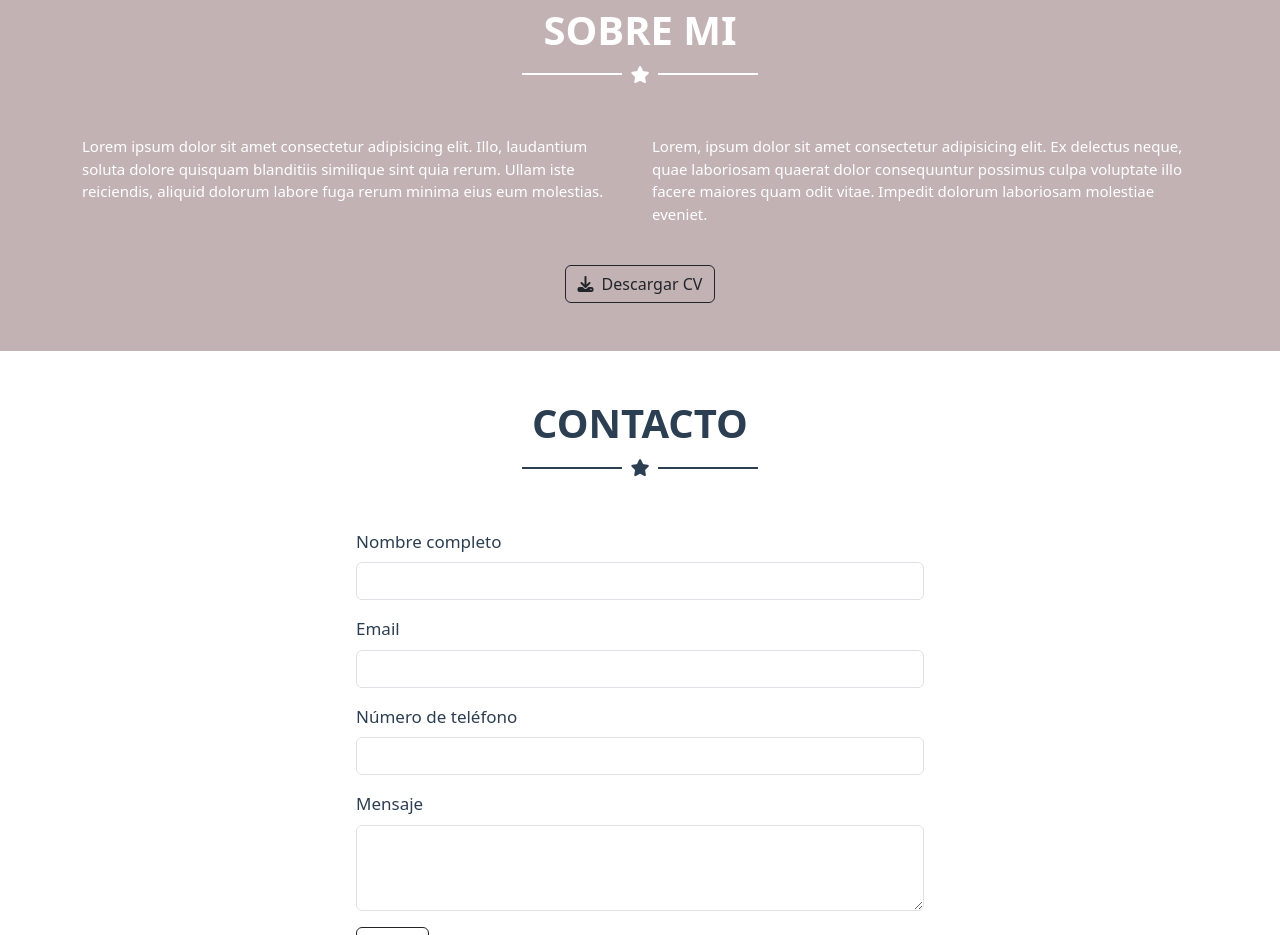
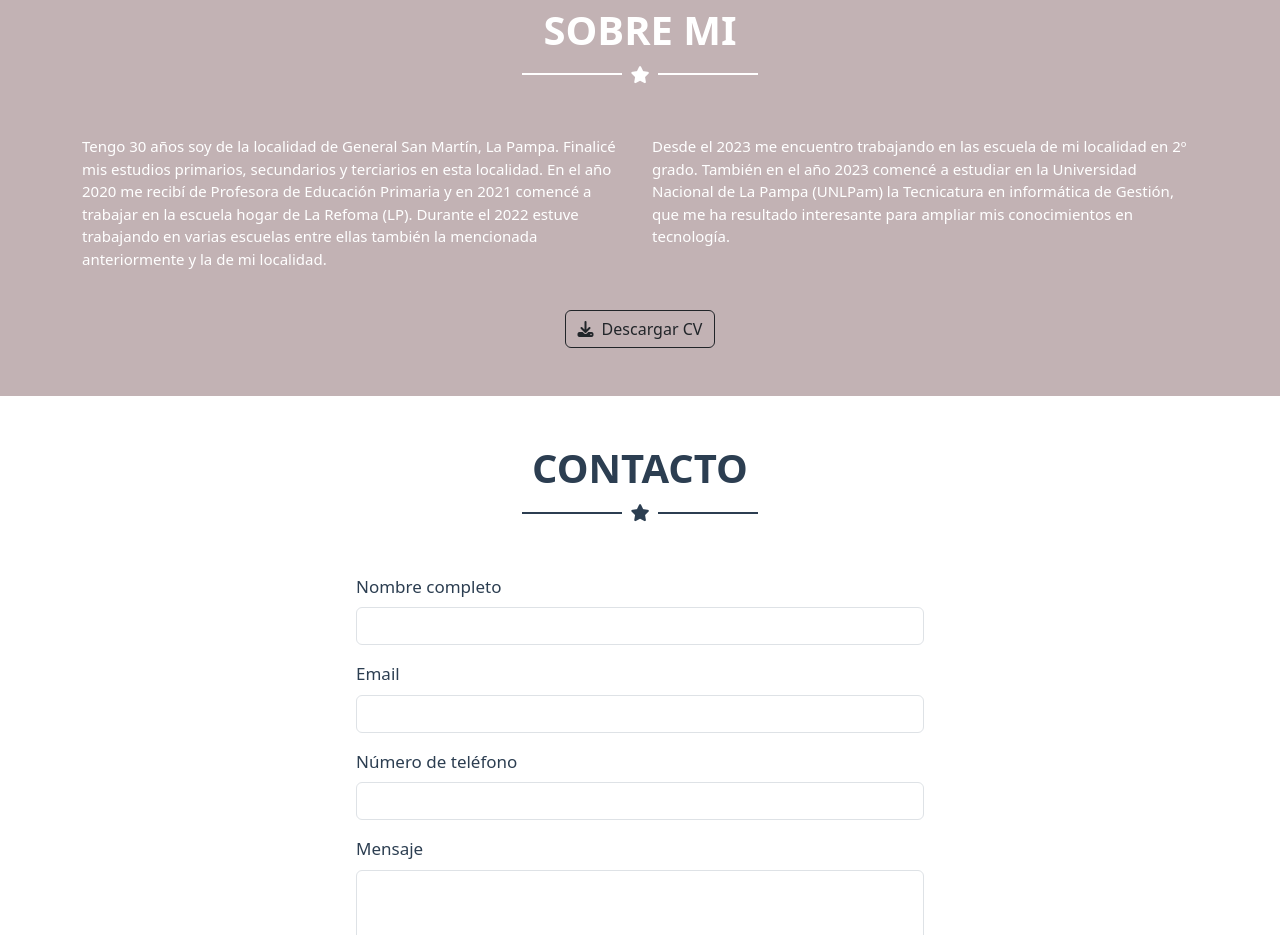
Before and after one commit to denisesalinas/Proyecto-final, a plain HTML site: page index.html in a window 1280 px wide. Shown: the part 1500-2435 px from the top of the page. Drawn offline with Linux system fonts and the light colour scheme.

Commit message:
Sobre mi

```diff
--- a/index.html
+++ b/index.html
@@ -238,8 +238,10 @@
       </div>
       <div class="container text-center mb-4">
        <div class="row pb-4 text-start">
-        <p class="col-sm-12 col-md-6"> Lorem ipsum dolor sit amet consectetur adipisicing elit. Illo, laudantium soluta dolore quisquam blanditiis similique sint quia rerum. Ullam iste reiciendis, aliquid dolorum labore fuga rerum minima eius eum molestias.</p>
-        <p class="col-sm-12 col-md-6"> Lorem, ipsum dolor sit amet consectetur adipisicing elit. Ex delectus neque, quae laboriosam quaerat dolor consequuntur possimus culpa voluptate illo facere maiores quam odit vitae. Impedit dolorum laboriosam molestiae eveniet.</p>
+        <p class="col-sm-12 col-md-6"> Tengo 30 años soy de la localidad de General San Martín, La Pampa. Finalicé mis estudios primarios, secundarios y terciarios en esta localidad.
+          En el año 2020 me recibí de Profesora de Educación Primaria y en 2021 comencé a trabajar en la escuela hogar  de La Refoma (LP). Durante el 2022 estuve trabajando en varias escuelas entre ellas también la mencionada anteriormente y la de mi localidad.
+           </p>
+        <p class="col-sm-12 col-md-6"> Desde el 2023 me encuentro trabajando en las escuela de mi localidad en 2º grado. También en el año 2023 comencé a estudiar en la Universidad Nacional de La Pampa (UNLPam) la Tecnicatura en informática de Gestión, que me ha resultado interesante para ampliar mis conocimientos en tecnología.</p>
         </div>
         <button type="button" class="btn btn-outline-dark "> <i class="fa-solid fa-download pe-2"></i>Descargar CV</button>
       </div>
```
